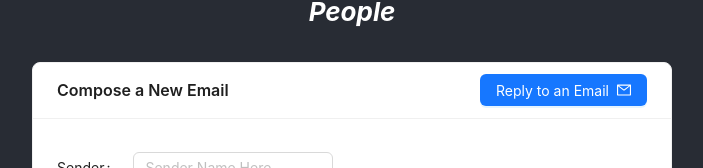
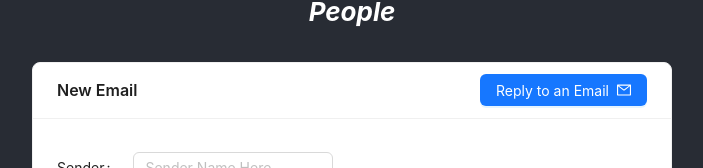
Before and after one commit to drumnation/ai-code-helper, a React (Create React App) app: page / in a window 1280 px wide. Shown: the part 164-332 px from the top of the page, without its empty margins (288-991 px from the left). Built offline with nearby package versions, Linux system fonts and the light colour scheme; a web font is replaced by a local one.

Commit message:
shorten titles

```diff
--- a/src/App.tsx
+++ b/src/App.tsx
@@ -77,7 +77,7 @@ function App() {
           <Card
             // @ts-ignore
             align='left'
-            title='Compose a New Email'
+            title='New Email'
             style={{ width: '100%' }}
             extra={
               <Button
@@ -124,7 +124,7 @@ function App() {
           <Card
             // @ts-ignore
             align='left'
-            title='Compose a Response Email'
+            title='Reply'
             style={{ width: '100%' }}
             extra={
               <Button
```
